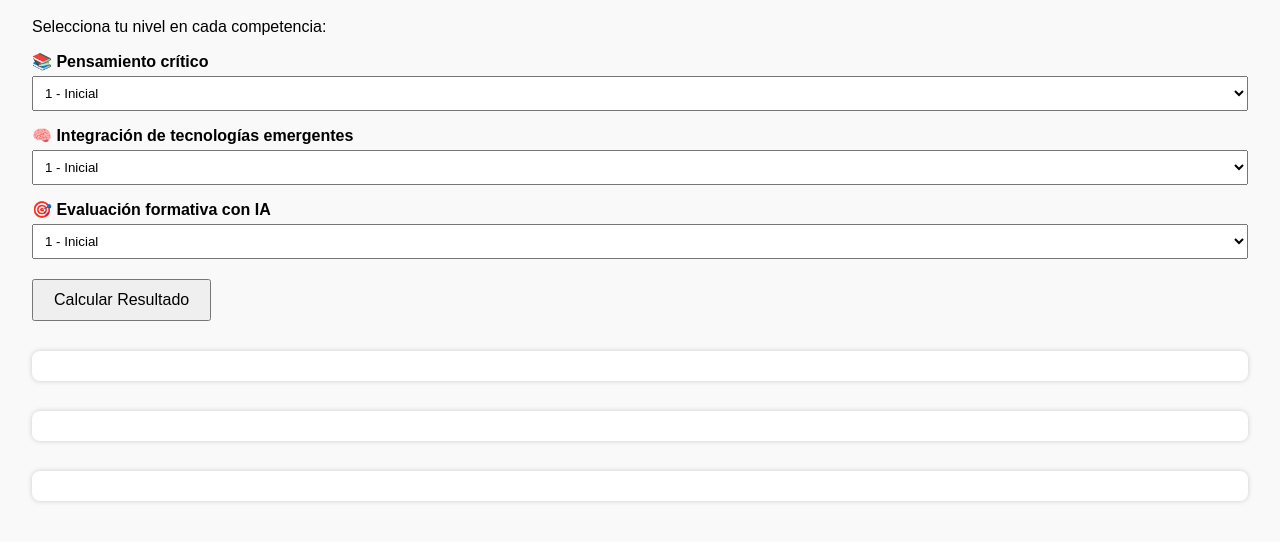
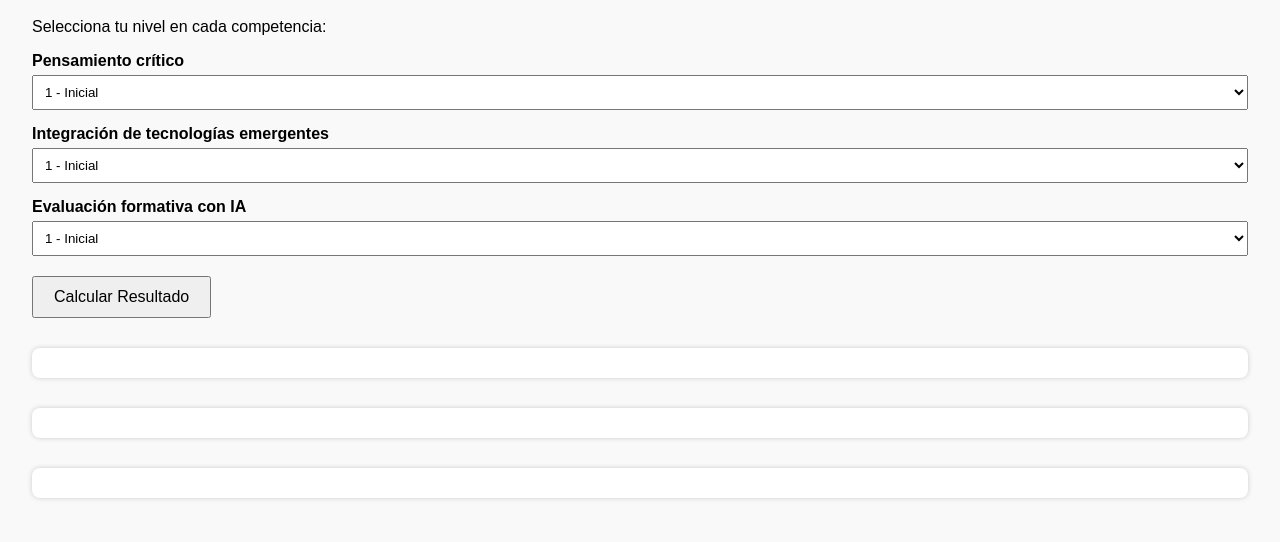
Before and after one commit to esquivelcindy220-ctrl/evaluacion_docente, a plain HTML site: page index.html in a window 1280 px wide. Shown: the part 72-614 px from the top of the page. Drawn offline with Linux system fonts and the light colour scheme.

Commit message:
Update index.html

```diff
--- a/index.html
+++ b/index.html
@@ -18,21 +18,21 @@
   <h1>Autoevaluación Docente en Tiempos de IA</h1>
   <p>Selecciona tu nivel en cada competencia:</p>
 
-  <label for="c1">📚 Pensamiento crítico</label>
+  <label for="c1">Pensamiento crítico</label>
   <select id="c1">
     <option value="1">1 - Inicial</option>
     <option value="2">2 - Intermedio</option>
     <option value="3">3 - Avanzado</option>
   </select>
 
-  <label for="c2">🧠 Integración de tecnologías emergentes</label>
+  <label for="c2">Integración de tecnologías emergentes</label>
   <select id="c2">
     <option value="1">1 - Inicial</option>
     <option value="2">2 - Intermedio</option>
     <option value="3">3 - Avanzado</option>
   </select>
 
-  <label for="c3">🎯 Evaluación formativa con IA</label>
+  <label for="c3">Evaluación formativa con IA</label>
   <select id="c3">
     <option value="1">1 - Inicial</option>
     <option value="2">2 - Intermedio</option>
```
